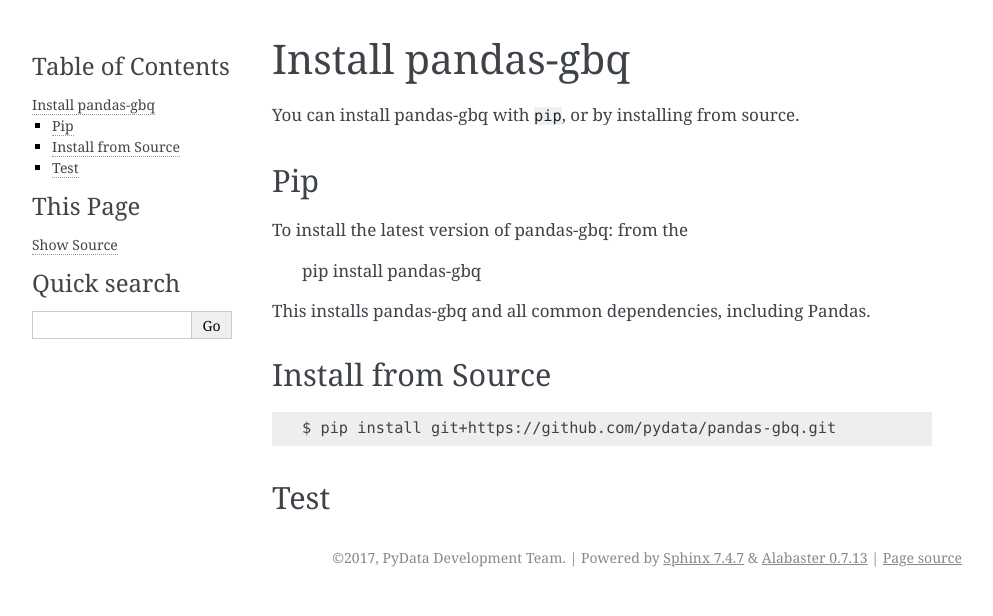
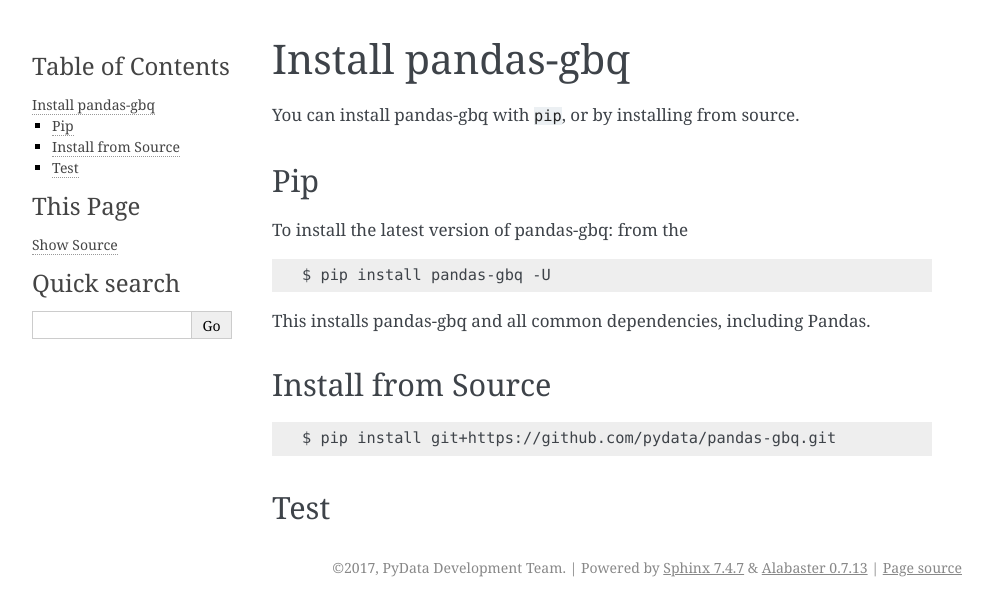
Before and after one commit to googleapis/python-bigquery-pandas, a Sphinx documentation site: the page built from docs/source/install.rst, in a window 1280 px wide. Shown: the top 616 px of the page, without its empty margins (148-1141 px from the left). Built offline with Sphinx 7.4.7, drawn with Linux system fonts in a browser that asks for light colours.

Commit message:
DOC: doc typo

```diff
--- a/docs/source/install.rst
+++ b/docs/source/install.rst
@@ -8,7 +8,9 @@
 
 To install the latest version of pandas-gbq: from the
 
-    pip install pandas-gbq
+.. code-block:: shell
+
+    $ pip install pandas-gbq -U
 
 This installs pandas-gbq and all common dependencies, including Pandas.
 
```
